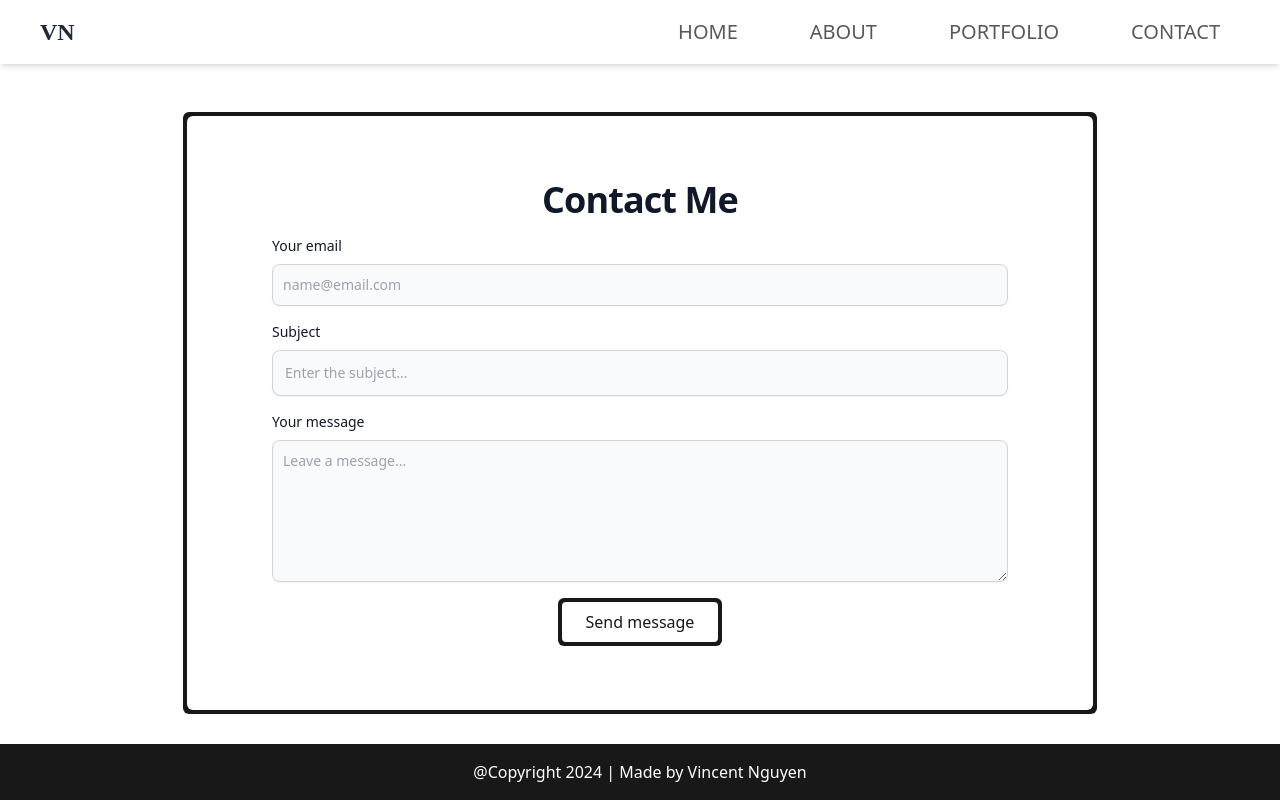
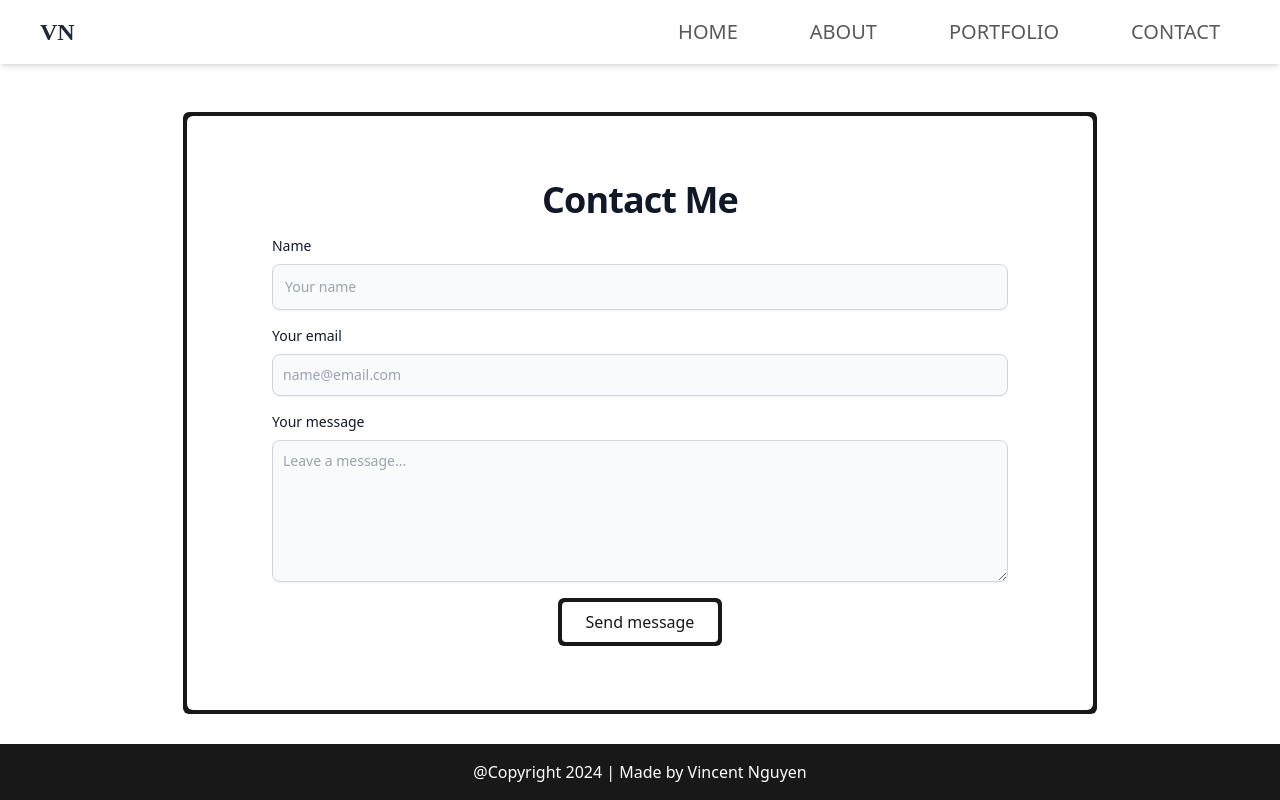
Before and after one commit to vinsanite/vinsanite.github.io, a React (Vite) app in the folder frontend/: page /contact in a window 1280 px wide. Built offline with nearby package versions, Linux system fonts and the light colour scheme.

Commit message:
Made it so ppl can send me email in Contact Page

```diff
--- a/frontend/package.json
+++ b/frontend/package.json
@@ -12,6 +12,7 @@
   },
   "dependencies": {
     "autoprefixer": "^10.4.17",
+    "emailjs-com": "^3.2.0",
     "postcss": "^8.4.35",
     "react": "^18.2.0",
     "react-dom": "^18.2.0",
--- a/frontend/src/routes/Contact.jsx
+++ b/frontend/src/routes/Contact.jsx
@@ -1,50 +1,77 @@
+import React, { useRef } from 'react';
+import emailjs from "emailjs-com";
 import NavBar from "../components/NavBar.jsx";
 import Footer from "../components/Footer.jsx";
 import Button from "../components/Button.jsx";
 import Background from "../components/Background.jsx";
 
-export default function Contact() {
+const Contact = () => {
+    const form = useRef();
+
+    const sendEmail = (e) => {
+        e.preventDefault();
+
+        emailjs
+            .sendForm(
+                "78963214",
+                "template_luxjn3o",
+                form.current,
+                "d5p2EPhq-SKO-CKoV"
+            )
+            .then(
+                (result) => {
+                    console.log(result.text);
+                    console.log("message sent")
+                },
+                (error) => {
+                    console.log(error.text);
+                }
+            );
+
+        e.target.reset();
+    }
+
     return (
         <>
             <NavBar />
             <section className="bg-primary px-5 text-[#181818]">
                 <div className="relative flex justify-center items-center m-10 flex-wrap text-left">
                     <div className="w-5/6 rounded-md bg-[#181818] hover:bg-gradient-to-r from-green-500 via-indigo-500 to-purple-500 p-1">
-                        <section class="bg-white rounded-md">
-                            <div class="py-4 lg:py-16 px-4 mx-auto max-w-screen-md">
-                                <h2 class="mb-4 text-4xl tracking-tight font-extrabold text-center text-gray-900 dark:text-black">
+                        <section className="bg-white rounded-md">
+                            <div className="py-4 lg:py-16 px-4 mx-auto max-w-screen-md">
+                                <h2 className="mb-4 text-4xl tracking-tight font-extrabold text-center text-gray-900 dark:text-black">
                                     Contact Me
                                 </h2>
-                                <form action="mailto:vincentnguyen7011@gmail.com" method="post" enctype="text/plain" class="space-y-4">
+                                <form ref={form} onSubmit={sendEmail} className="space-y-4">
                                     <div>
-                                        <label for="email" class="block mb-2 text-sm font-medium text-gray-900 dark:text-gray-400">
+                                        <label htmlFor="Name" className="block mb-2 text-sm font-medium text-gray-900 dark:text-gray-400">
+                                            Name
+                                        </label>
+                                        <input
+                                            type="text"
+                                            id="name"
+                                            name="user_name"
+                                            className="block p-3 w-full text-sm text-gray-900 bg-gray-50 rounded-lg border border-gray-300 shadow-sm focus:ring-primary-500 focus:border-primary-500 dark:bg-gray-50 dark:border-gray-600 dark:placeholder-gray-400 dark:text-black dark:focus:ring-primary-500 dark:focus:border-primary-500 dark:shadow-sm-light"
+                                            placeholder="Your name"
+                                            required
+                                        />
+                                    </div>
+                                    <div>
+                                        <label htmlFor="email" className="block mb-2 text-sm font-medium text-gray-900 dark:text-gray-400">
                                             Your email
                                         </label>
                                         <input
                                             type="email"
                                             id="email"
-                                            name="email"
+                                            name="user_email"
                                             className="shadow-sm bg-gray-50 border border-gray-300 text-gray-900 text-sm rounded-lg focus:ring-primary-500 focus:border-primary-500 block w-full p-2.5 dark:bg-gray-50 dark:border-gray-600 dark:placeholder-gray-400 dark:text-black dark:focus:ring-primary-500 dark:focus:border-primary-500 dark:shadow-sm-light"
                                             placeholder="name@email.com"
                                             required
                                         />
                                     </div>
-                                    <div>
-                                        <label for="subject" class="block mb-2 text-sm font-medium text-gray-900 dark:text-gray-400">
-                                            Subject
-                                        </label>
-                                        <input
-                                            type="text"
-                                            id="subject"
-                                            name="subject"
-                                            className="block p-3 w-full text-sm text-gray-900 bg-gray-50 rounded-lg border border-gray-300 shadow-sm focus:ring-primary-500 focus:border-primary-500 dark:bg-gray-50 dark:border-gray-600 dark:placeholder-gray-400 dark:text-black dark:focus:ring-primary-500 dark:focus:border-primary-500 dark:shadow-sm-light"
-                                            placeholder="Enter the subject..."
-                                            required
-                                        />
-                                    </div>
-                                    <div class="sm:col-span-2">
+                                    <div className="sm:col-span-2">
                                         <label
-                                            for="message"
+                                            htmlFor="message"
                                             className="block mb-2 text-sm font-medium text-gray-900 dark:text-gray-400">
                                             Your message
                                         </label>
@@ -53,9 +80,8 @@ export default function Contact() {
                                             name="message"
                                             rows="6"
                                             className="block p-2.5 w-full text-sm text-gray-900 bg-gray-50 rounded-lg shadow-sm border border-gray-300 focus:ring-primary-500 focus:border-primary-500 dark:bg-gray-50 dark:border-gray-600 dark:placeholder-gray-400 dark:text-black dark:focus:ring-primary-500 dark:focus:border-primary-500"
-                                            placeholder="Leave a message..."
-                                            required
-                                        />
+                                            placeholder="Leave a message...">
+                                        </textarea>
                                     </div>
                                     <Button type="submit">
                                         Send message
@@ -70,3 +96,5 @@ export default function Contact() {
         </>
     );
 }
+
+export default Contact;
```
Also changed, not shown: 1 other file (tests, documents, lock files or other folders).
